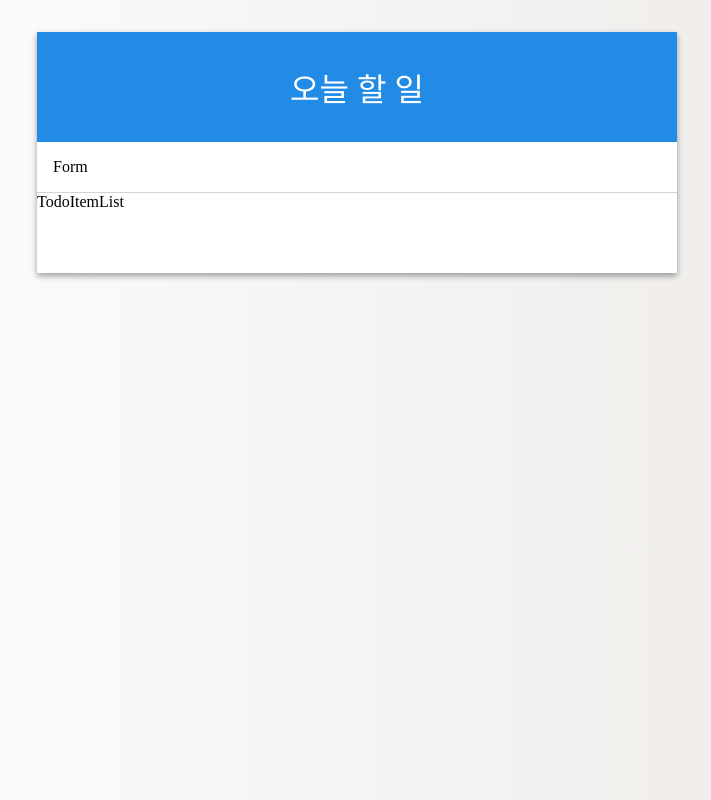
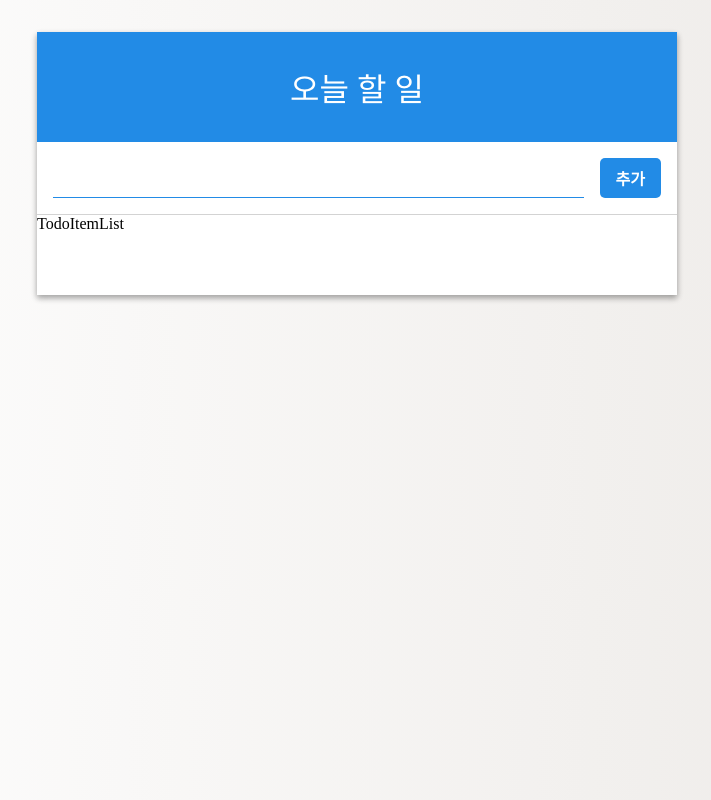
Before and after one commit to dorothy7964/react_todo-list-update, a React (Create React App) app: page / in a window 1280 px wide. Shown: the whole page, without its empty margins (283-994 px from the left). Built offline with nearby package versions, Linux system fonts and the light colour scheme.

Commit message:
Form 스타일링

```diff
--- /dev/null
+++ b/src/components/Form.css
@@ -0,0 +1,26 @@
+.form {
+  display: flex;
+}
+
+.form input {
+  flex: 1;
+  border-style: none;
+  outline: none;
+  border-bottom: 1px solid #228be6;
+  font-size: 1.25rem;
+}
+
+.create-button {
+  margin-left: 1rem;
+  background-color: #228be6;
+  color: white;
+  padding: 0.5rem 1rem;
+  border-radius: 5px;
+  font-weight: 600;
+  cursor: pointer;
+}
+
+
+.create-button:hover {
+  background: #228BD2;
+}
--- a/src/components/Form.js
+++ b/src/components/Form.js
@@ -1,8 +1,12 @@
 import React from 'react';
+import './Form.css';
 
 const Form = (props) => {
   return (
-    <div>Form</div>
+    <div className="form">
+      <input />
+      <div className="create-button">추가</div>
+    </div>
   )
 }
 
```
